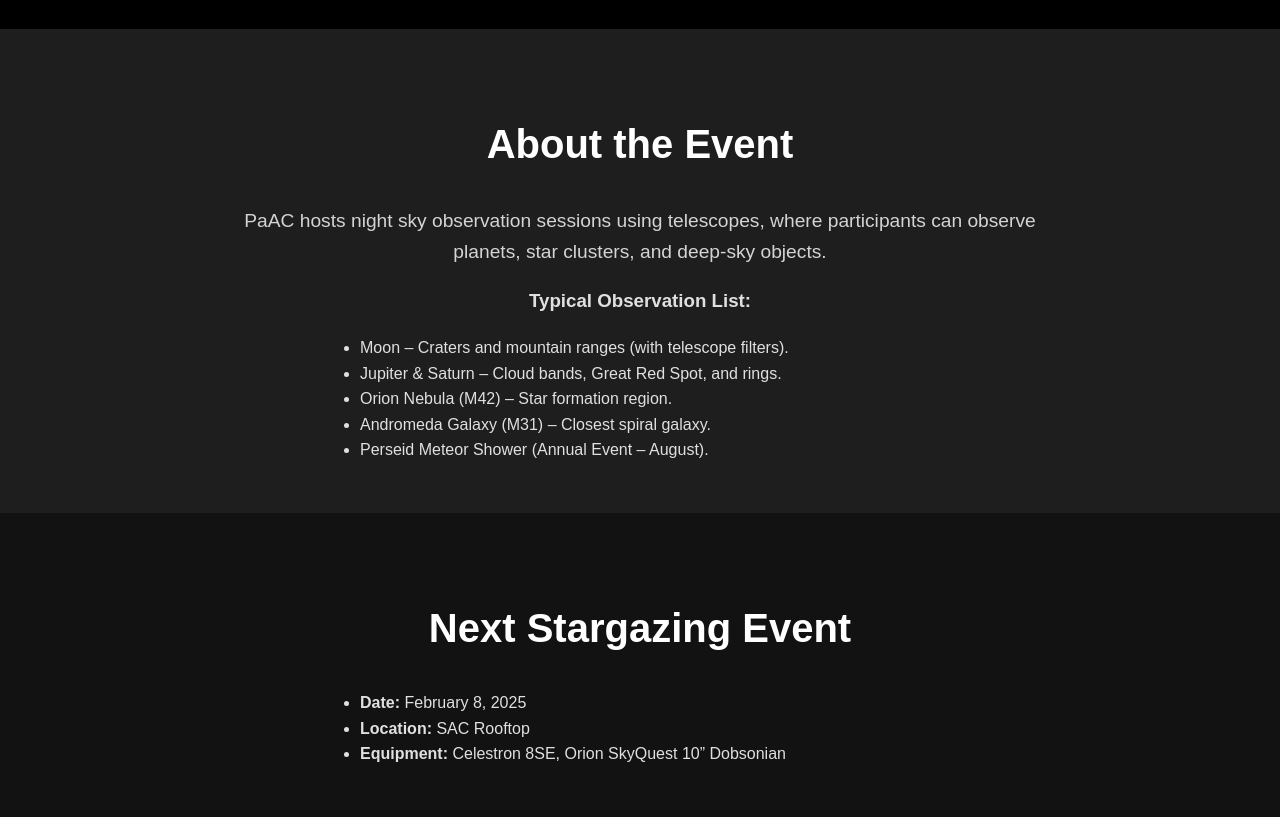
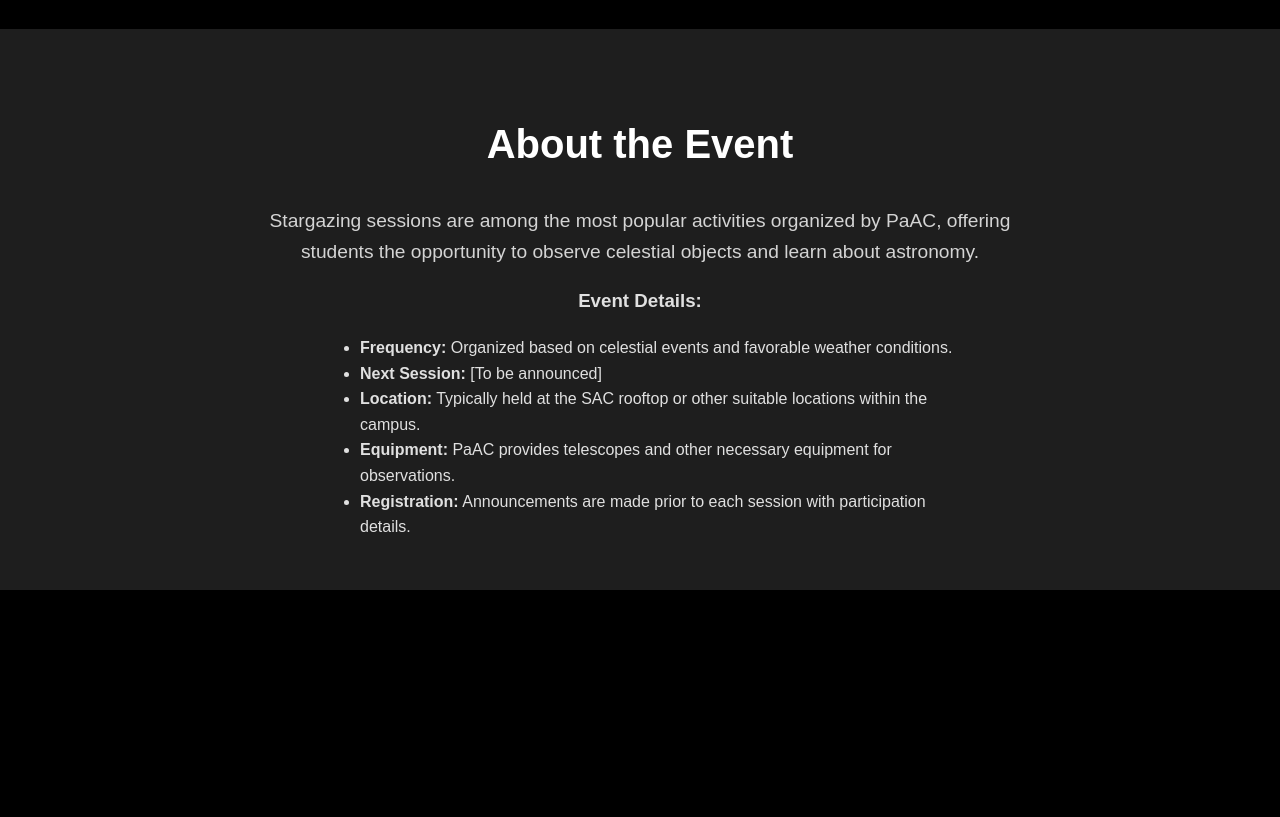
Before and after one commit to Bhavi-1266/paaac, a plain HTML site: page stargazing-sessions.html in a window 1280 px wide. Shown: the part 771-1588 px from the top of the page. After the commit the page ends 1361 px from the top, so only its background shows below. Drawn offline with Linux system fonts and the light colour scheme.

Commit message:
Update stargazing-sessions.html

```diff
--- a/stargazing-sessions.html
+++ b/stargazing-sessions.html
@@ -29,23 +29,15 @@
   <section class="about-section">
     <h2>About the Event</h2>
     <p>
-      PaAC hosts night sky observation sessions using telescopes, where participants can observe planets, star clusters, and deep-sky objects.
+      Stargazing sessions are among the most popular activities organized by PaAC, offering students the opportunity to observe celestial objects and learn about astronomy.
     </p>
-    <h3>Typical Observation List:</h3>
+    <h3>Event Details:</h3>
     <ul style="text-align: left; max-width: 600px; margin: 0 auto;">
-      <li>Moon – Craters and mountain ranges (with telescope filters).</li>
-      <li>Jupiter & Saturn – Cloud bands, Great Red Spot, and rings.</li>
-      <li>Orion Nebula (M42) – Star formation region.</li>
-      <li>Andromeda Galaxy (M31) – Closest spiral galaxy.</li>
-      <li>Perseid Meteor Shower (Annual Event – August).</li>
-    </ul>
-  </section>
-  <section class="events-section">
-    <h2>Next Stargazing Event</h2>
-    <ul style="text-align: left; max-width: 600px; margin: 0 auto;">
-      <li><strong>Date:</strong> February 8, 2025</li>
-      <li><strong>Location:</strong> SAC Rooftop</li>
-      <li><strong>Equipment:</strong> Celestron 8SE, Orion SkyQuest 10” Dobsonian</li>
+      <li><strong>Frequency:</strong> Organized based on celestial events and favorable weather conditions.</li>
+      <li><strong>Next Session:</strong> [To be announced]</li>
+      <li><strong>Location:</strong> Typically held at the SAC rooftop or other suitable locations within the campus.</li>
+      <li><strong>Equipment:</strong> PaAC provides telescopes and other necessary equipment for observations.</li>
+      <li><strong>Registration:</strong> Announcements are made prior to each session with participation details.</li>
     </ul>
   </section>
 </body>
```
